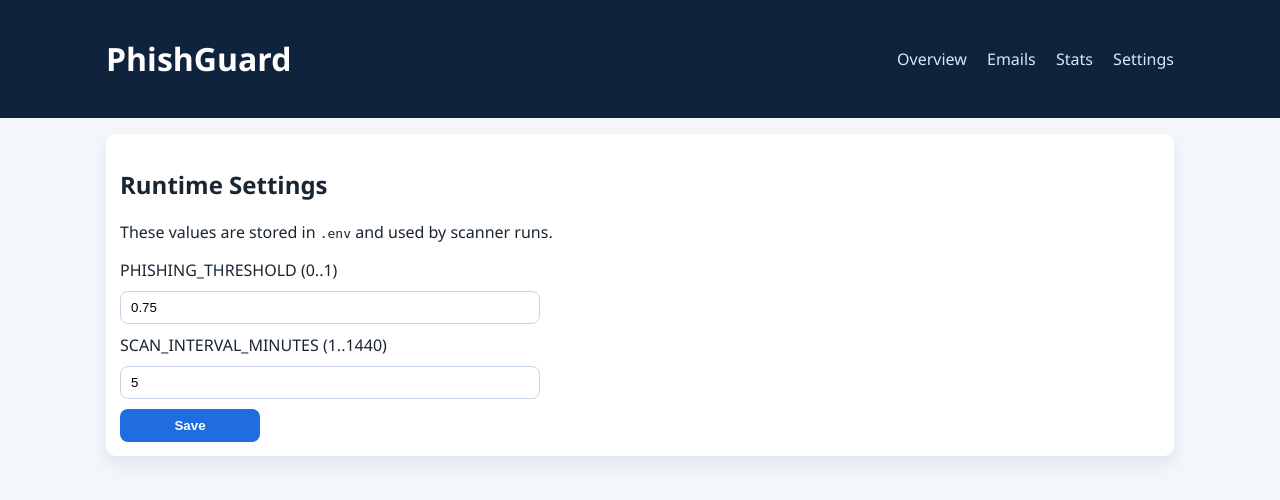
After one commit to Azamaperdeev05/akhmetzhan, a Flask app: page /settings in a window 1280 px wide. The commit adds this page. Shown: the top 500 px of the page. Run offline with Flask 3, Linux system fonts and the light colour scheme.

Commit message:
feat: start phase4 with dashboard settings and e2e validation

```diff
--- a/dashboard/app.py
+++ b/dashboard/app.py
@@ -3,13 +3,13 @@ from __future__ import annotations
 import sys
 from pathlib import Path
 
-from flask import Flask, jsonify, render_template, request
+from flask import Flask, jsonify, redirect, render_template, request, url_for
 
 PROJECT_ROOT = Path(__file__).resolve().parents[1]
 if str(PROJECT_ROOT) not in sys.path:
     sys.path.insert(0, str(PROJECT_ROOT))
 
-from utils.config import get_settings
+from utils.config import get_settings, update_env_values
 from utils.database import Database
 
 
@@ -56,6 +56,58 @@ def create_app() -> Flask:
         daily = db.get_daily_stats(days=30)
         return jsonify({"summary": summary, "daily": daily})
 
+    @app.route("/settings", methods=["GET", "POST"])
+    def settings_page():
+        if request.method == "POST":
+            threshold_raw = (request.form.get("phishing_threshold") or "").strip()
+            interval_raw = (request.form.get("scan_interval_minutes") or "").strip()
+
+            try:
+                threshold = float(threshold_raw)
+                if not 0.0 < threshold < 1.0:
+                    raise ValueError
+            except ValueError:
+                return (
+                    render_template(
+                        "settings.html",
+                        settings=get_settings(),
+                        saved=False,
+                        error="PHISHING_THRESHOLD must be between 0 and 1.",
+                    ),
+                    400,
+                )
+
+            try:
+                interval = int(interval_raw)
+                if not 1 <= interval <= 1440:
+                    raise ValueError
+            except ValueError:
+                return (
+                    render_template(
+                        "settings.html",
+                        settings=get_settings(),
+                        saved=False,
+                        error="SCAN_INTERVAL_MINUTES must be between 1 and 1440.",
+                    ),
+                    400,
+                )
+
+            update_env_values(
+                {
+                    "PHISHING_THRESHOLD": str(threshold),
+                    "SCAN_INTERVAL_MINUTES": str(interval),
+                }
+            )
+            return redirect(url_for("settings_page", saved="1"))
+
+        saved = request.args.get("saved") == "1"
+        return render_template(
+            "settings.html",
+            settings=get_settings(),
+            saved=saved,
+            error="",
+        )
+
     return app
 
 
--- a/dashboard/static/css/style.css
+++ b/dashboard/static/css/style.css
@@ -97,6 +97,39 @@ td {
   margin-top: 12px;
 }
 
+.settings-form {
+  display: grid;
+  gap: 10px;
+  max-width: 420px;
+}
+
+.settings-form input {
+  padding: 8px 10px;
+  border: 1px solid #c8d5e6;
+  border-radius: 8px;
+}
+
+.settings-form button {
+  width: 140px;
+  border: none;
+  border-radius: 8px;
+  padding: 9px 12px;
+  background: #1f6de0;
+  color: #fff;
+  cursor: pointer;
+  font-weight: 600;
+}
+
+.status-ok {
+  color: #0f7a3f;
+  font-weight: 600;
+}
+
+.status-error {
+  color: #b21600;
+  font-weight: 600;
+}
+
 @media (max-width: 768px) {
   th,
   td {
--- a/dashboard/templates/base.html
+++ b/dashboard/templates/base.html
@@ -15,6 +15,7 @@
         <a href="{{ url_for('index') }}">Overview</a>
         <a href="{{ url_for('emails') }}">Emails</a>
         <a href="{{ url_for('stats') }}">Stats</a>
+        <a href="{{ url_for('settings_page') }}">Settings</a>
       </nav>
     </div>
   </header>
--- /dev/null
+++ b/dashboard/templates/settings.html
@@ -0,0 +1,42 @@
+{% extends "base.html" %}
+{% block content %}
+<section class="panel">
+  <h2>Runtime Settings</h2>
+  <p>These values are stored in <code>.env</code> and used by scanner runs.</p>
+
+  {% if saved %}
+    <p class="status-ok">Settings saved successfully.</p>
+  {% endif %}
+  {% if error %}
+    <p class="status-error">{{ error }}</p>
+  {% endif %}
+
+  <form method="post" class="settings-form">
+    <label for="phishing_threshold">PHISHING_THRESHOLD (0..1)</label>
+    <input
+      id="phishing_threshold"
+      name="phishing_threshold"
+      type="number"
+      min="0.01"
+      max="0.99"
+      step="0.01"
+      value="{{ settings.phishing_threshold }}"
+      required
+    />
+
+    <label for="scan_interval_minutes">SCAN_INTERVAL_MINUTES (1..1440)</label>
+    <input
+      id="scan_interval_minutes"
+      name="scan_interval_minutes"
+      type="number"
+      min="1"
+      max="1440"
+      step="1"
+      value="{{ settings.scan_interval_minutes }}"
+      required
+    />
+
+    <button type="submit">Save</button>
+  </form>
+</section>
+{% endblock %}
```
Also changed, not shown: docs/01-project-status.md (+7 -0 lines), docs/02-setup-and-runbook.md (+23 -0 lines), docs/05-testing-and-metrics.md (+1 -1 lines), scripts/run_phase4_e2e_demo.py (added, +86 -0 lines), tests/test_phase4_dashboard_e2e.py (added, +62 -0 lines), utils/config.py (+53 -1 lines), 1 other file.
